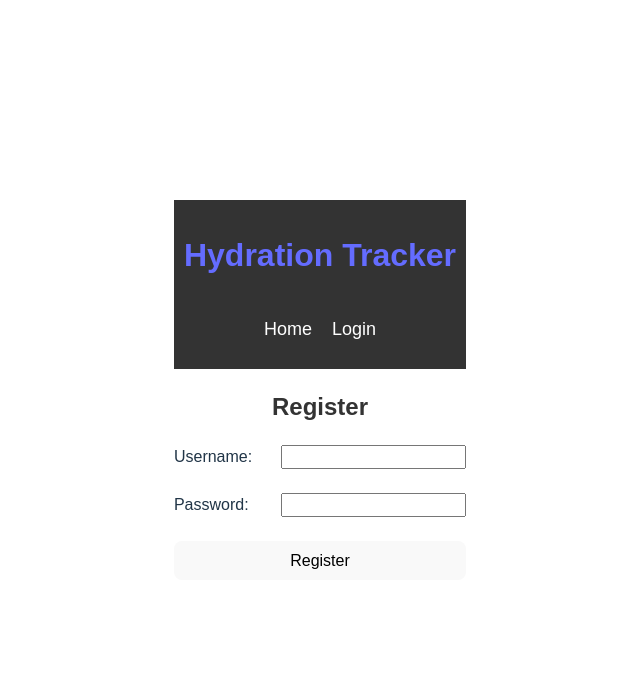
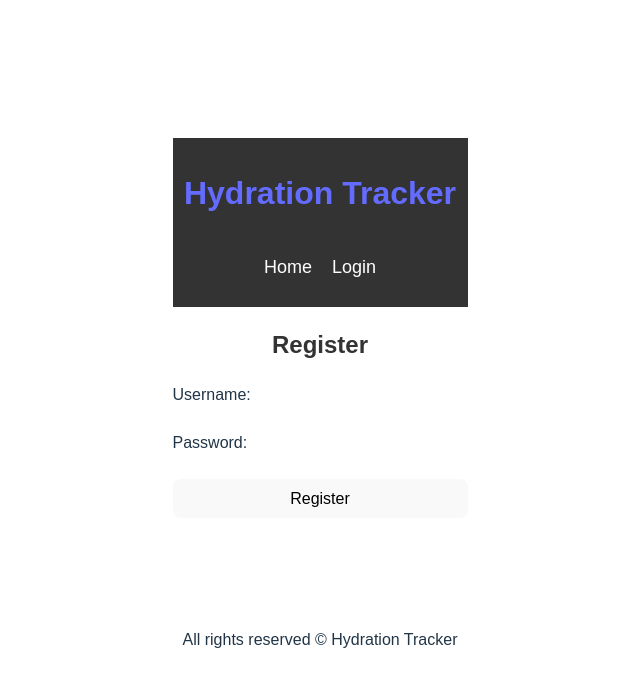
Before and after one commit to utku-guclu/hydration-tracker, a React (Vite) app in the folder client/: page /register in a window 1280 px wide. Shown: the top 686 px of the page, without its empty margins (320-960 px from the left). Built offline with nearby package versions, Linux system fonts and the light colour scheme; no server answers; a web font is replaced by a local one.

Commit message:
styled - html semantics

```diff
--- a/client/src/App.css
+++ b/client/src/App.css
@@ -7,6 +7,11 @@ body {
   flex-direction: column;
   align-items: center;
   justify-content: center;
+  margin: 0;
+  padding: 0 20px;
+  display: flex;
+  min-width: 320px;
+  min-height: 100vh;
 }
 
 h1,
@@ -15,7 +20,7 @@ h2 {
 }
 
 h2:hover {
-  color: #646cff;
+  color: var(--main-color);
   cursor: none;
 }
 
@@ -41,6 +46,28 @@ label {
   justify-content: space-between;
 }
 
+label > * {
+  flex: 1;
+  display: flex;
+}
+
+label > input {
+  flex-grow: 2;
+}
+
+label > span {
+  align-self: flex-start;
+}
+
+input {
+  border-radius: 4px;
+  border: 0;
+}
+
+input:focus {
+  border: 2px solid var(--main-color);
+}
+
 /* Updated styles for list items */
 .log-item {
   display: flex;
@@ -58,7 +85,7 @@ label {
 
 .time {
   font-family: clockicons, sans-serif;
-  color: #14ea14;
+  color: var(--secondary-color);
 }
 
 .goal-container {
@@ -75,5 +102,5 @@ label {
 }
 
 .water-info {
-  color: #646cff;
+  color: var(--main-color);
 }
--- a/client/src/App.jsx
+++ b/client/src/App.jsx
@@ -13,7 +13,6 @@ import "./App.css";
 
 /* Timer */
 import Timer from "./components/Hydration/Timer";
-import { useTimer } from "./context/TimerContext";
 
 /* Layout */
 import Layout from "./components/Layout";
@@ -22,8 +21,10 @@ function App() {
   const Hydration = () => {
     return (
       <>
-        <HydrationForm />
-        <HydrationLogs />
+        <section id="hydration">
+          <HydrationForm />
+          <HydrationLogs />
+        </section>
         <Timer />
       </>
     );
--- a/client/src/components/Footer.jsx
+++ b/client/src/components/Footer.jsx
@@ -3,12 +3,13 @@ import { styled } from "@mui/system";
 
 /* Semantic Footer */
 const StyledFooter = styled("footer")({
-  position: "fixed",
   bottom: 0,
   display: "flex",
+  width: "100%",
   alignItems: "center",
   justifyContent: "center",
   padding: "10px",
+  marginTop: "100px",
 });
 
 const FooterText = styled("p")({
--- a/client/src/components/Hydration/HydrationForm.jsx
+++ b/client/src/components/Hydration/HydrationForm.jsx
@@ -40,7 +40,7 @@ function HydrationForm() {
   };
 
   return (
-    <div>
+    <>
       <WaterIntakeHeading color={headingColor}>
         Log Your Water Intake
       </WaterIntakeHeading>
@@ -59,7 +59,7 @@ function HydrationForm() {
           Log Water Intake
         </button>
       </form>
-    </div>
+    </>
   );
 }
 
--- a/client/src/components/Hydration/HydrationUpdateDialog.jsx
+++ b/client/src/components/Hydration/HydrationUpdateDialog.jsx
@@ -1,4 +1,6 @@
 import React, { useState, useEffect, useRef } from "react";
+import ReactDOM from "react-dom";
+
 import HydrationUpdateForm from "./HydrationUpdateForm";
 
 function HydrationUpdateDialog({ log, onUpdate, onCancel }) {
@@ -25,15 +27,15 @@ function HydrationUpdateDialog({ log, onUpdate, onCancel }) {
     };
   }, []); // Add and remove event listener on mount and unmount
 
-    return (
-        <div
+  // Render the dialog outside of the main content area
+  return ReactDOM.createPortal(
+    <dialog
+      id="log-update"
       style={{
         display: visible ? "flex" : "none",
         position: "fixed",
-                top: "50%",
-                left: "50%",
-                transform: "translate(-50%, -50%)",
-                border: "1px solid black",
+        border: "4px solid var(--main-color)",
+        boxShadow: "0 0 10px 5px var(--main-color)",
         padding: "10px",
         flexDirection: "column",
         alignItems: "center",
@@ -43,8 +45,11 @@ function HydrationUpdateDialog({ log, onUpdate, onCancel }) {
     >
       <h3>Update Hydration Log</h3>
       <HydrationUpdateForm log={log} onUpdate={onUpdate} />
-            <button onClick={handleClose}>Close</button>
-        </div>
+      <button style={{ width: "100%", marginTop: "6px" }} onClick={handleClose}>
+        Close
+      </button>
+    </dialog>,
+    document.body
   );
 }
 
--- a/client/src/components/Hydration/HydrationUpdateForm.jsx
+++ b/client/src/components/Hydration/HydrationUpdateForm.jsx
@@ -32,7 +32,8 @@ function HydrationUpdateForm({ log, onUpdate }) {
 
   return (
     <div>
-      <label htmlFor="updatedIntake">Updated Intake:</label>
+      <label htmlFor="updatedIntake">
+        <span>Updated Intake:</span>
         <input
           type="number"
           id="updatedIntake"
@@ -40,8 +41,9 @@ function HydrationUpdateForm({ log, onUpdate }) {
           value={updatedIntake}
           onChange={(e) => setUpdatedIntake(parseInt(e.target.value, 10))}
         />
-
+      </label>
       <button
+        style={{ width: "100%", marginTop: "6px" }}
         disabled={updatedIntake === 0 || updatedIntake === ""}
         onClick={handleUpdate}
       >
--- a/client/src/components/Hydration/Timer.jsx
+++ b/client/src/components/Hydration/Timer.jsx
@@ -38,7 +38,7 @@ const Timer = () => {
   }, [time]);
 
   return (
-    <div>
+    <section id="timer">
       <TimerHeading className="timer" color={headingColor}>
         Timer
       </TimerHeading>
@@ -53,7 +53,7 @@ const Timer = () => {
         Pause
       </button>
       <button onClick={handleReset}>Reset</button>
-    </div>
+    </section>
   );
 };
 
--- a/client/src/components/Layout.jsx
+++ b/client/src/components/Layout.jsx
@@ -5,11 +5,13 @@ import Footer from "./Footer";
 
 const Layout = () => {
   return (
-    <div>
+    <>
       <Header />
-      <Outlet />
-      {/* <Footer /> */}
-    </div>
+      <main>
+        <Outlet />
+      </main>
+      <Footer />
+    </>
   );
 };
 
--- a/client/src/components/User/Login.jsx
+++ b/client/src/components/User/Login.jsx
@@ -46,7 +46,7 @@ const Login = () => {
       <LoginHeading color={headingColor}>Login</LoginHeading>
       <form>
         <label htmlFor="login">
-          Username:
+          <span>Username:</span>
           <input
             id="login"
             name="login"
@@ -58,7 +58,7 @@ const Login = () => {
         </label>
         <br />
         <label htmlFor="password">
-          Password:
+          <span>Password:</span>
           <input
             id="password"
             name="password"
--- a/client/src/components/User/Register.jsx
+++ b/client/src/components/User/Register.jsx
@@ -46,7 +46,7 @@ const Register = () => {
       <RegisterHeading color={headingColor}>Register</RegisterHeading>
       <form>
         <label htmlFor="register">
-          Username:
+          <span>Username:</span>
           <input
             id="register"
             name="register"
@@ -58,7 +58,7 @@ const Register = () => {
         </label>
         <br />
         <label htmlFor="password">
-          Password:
+          <span>Password:</span>
           <input
             id="password"
             name="password"
--- a/client/src/config/baseURL.js
+++ b/client/src/config/baseURL.js
@@ -1,2 +1,3 @@
-const server = import.meta.env.VITE_API || "http://localhost:3000";
+const server =
+  "https://hydration-5xayjtz4za-ew.a.run.app" || "http://localhost:3000";
 export default server;
--- a/client/src/index.css
+++ b/client/src/index.css
@@ -1,4 +1,7 @@
 :root {
+  --main-color: #646cff;
+  --secondary-color: #14ea14;
+
   font-family: Inter, system-ui, Avenir, Helvetica, Arial, sans-serif;
   line-height: 1.5;
   font-weight: 400;
@@ -6,7 +9,6 @@
   color-scheme: light dark;
   color: rgba(255, 255, 255, 0.87);
   background-color: #242424;
-
   font-synthesis: none;
   text-rendering: optimizeLegibility;
   -webkit-font-smoothing: antialiased;
@@ -19,25 +21,11 @@
 
 a {
   font-weight: 500;
-  color: #646cff;
   text-decoration: inherit;
 }
 a:hover {
-  color: #646cff;
+  color: var(--main-color);
 }
-
-body {
-  margin: 0;
-  padding: 0;
-  display: flex;
-  min-width: 320px;
-  min-height: 100vh;
-}
-
-/* h1 {
-  font-size: 3.2em;
-  line-height: 1.1;
-} */
 
 button {
   border-radius: 8px;
@@ -52,8 +40,8 @@ button {
 }
 
 button:hover {
-  border-color: #646cff;
-  color: #646cff;
+  border-color: var(--main-color);
+  color: var(--main-color);
 }
 button:focus,
 button:focus-visible {
```
Lines whose indentation alone changed are shown as unchanged.
